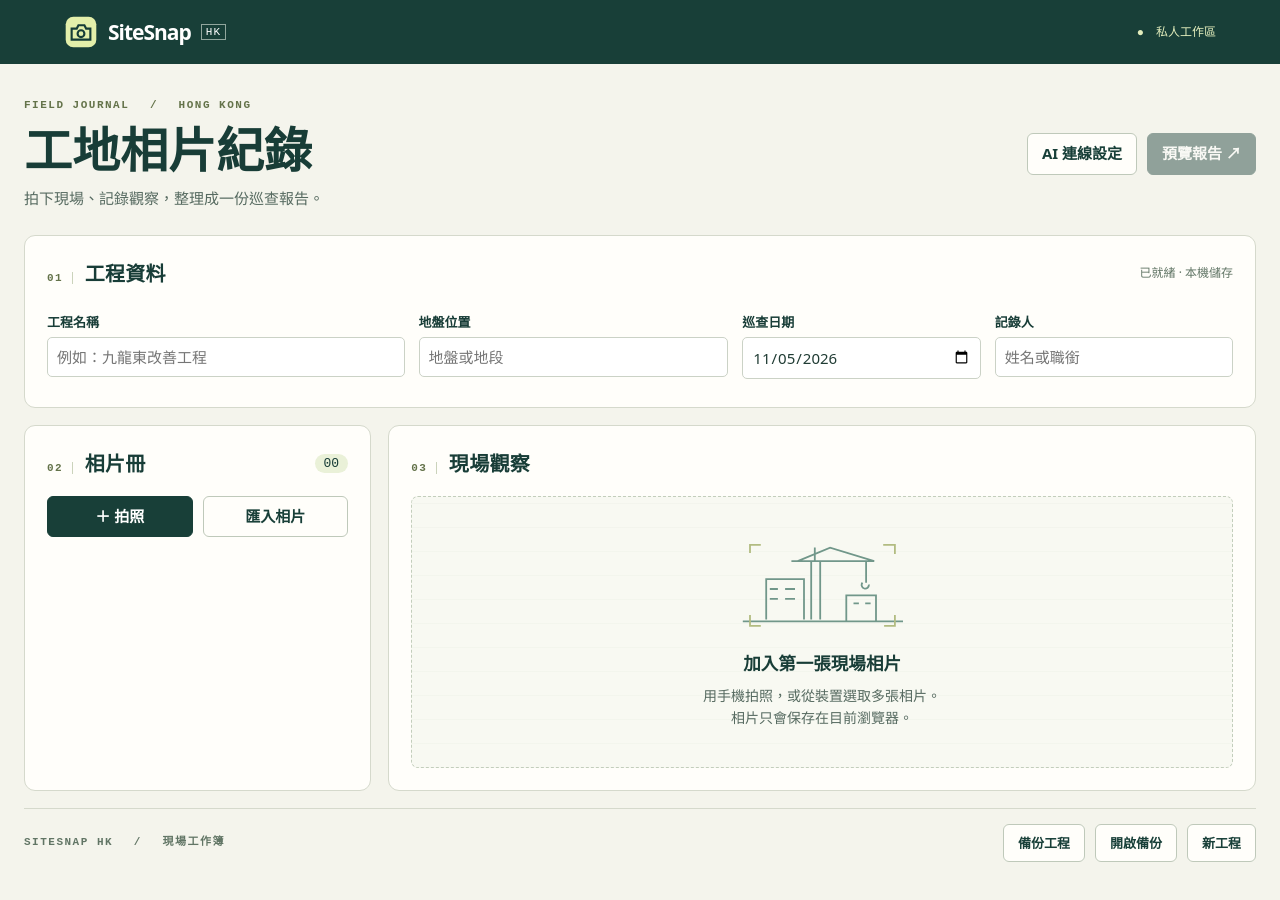
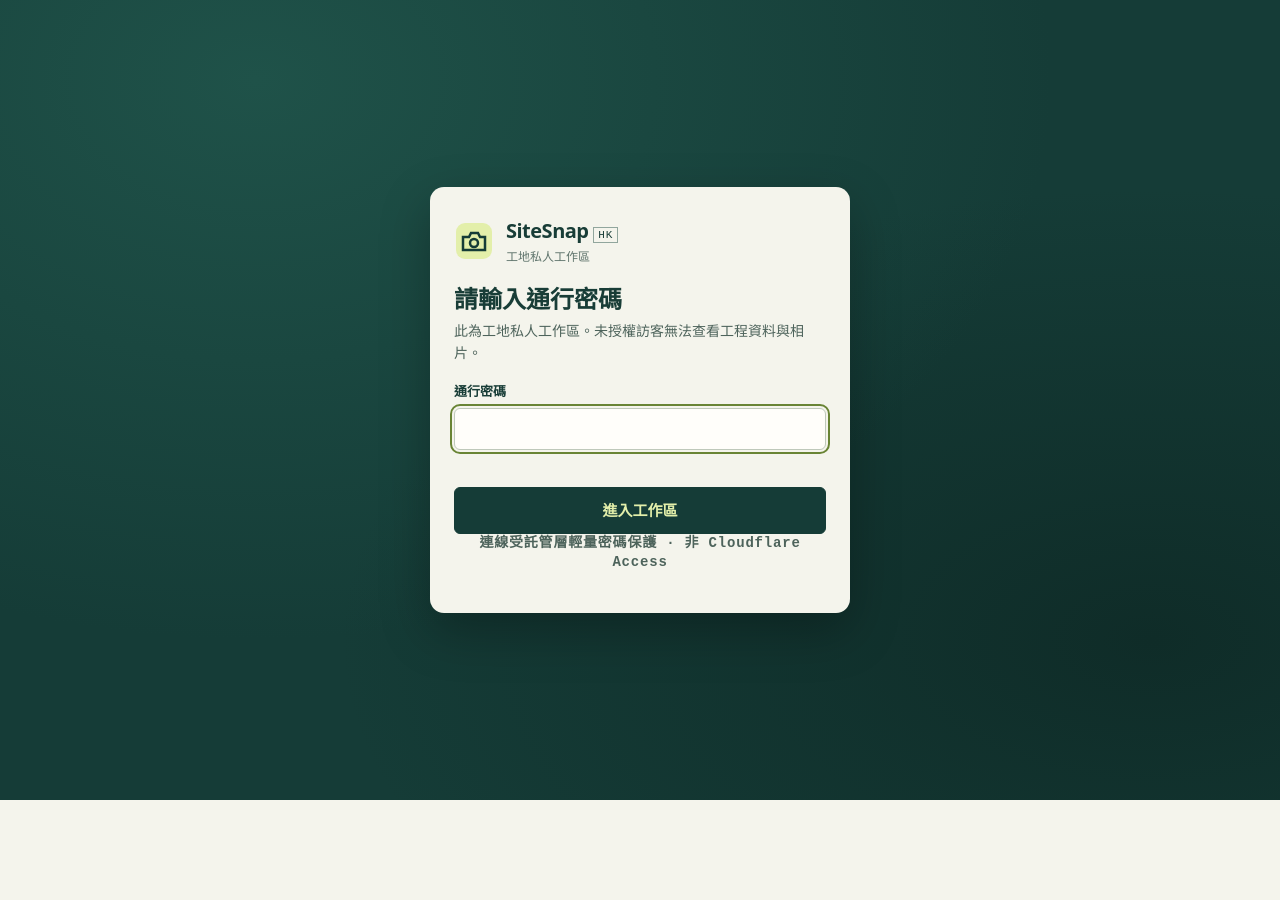
Before and after one commit to Tenhi98/Tenhi98.github.io, a plain HTML site: page sitesnap/index.html in a window 1280 px wide. After the commit the page ends 800 px from the top, so only its background shows below. Drawn offline with Linux system fonts and the light colour scheme.

Commit message:
sitesnap: restore end-user password gate
Unlock meant GitHub access for GPT, not removing site gate.

```diff
--- /dev/null
+++ b/sitesnap/auth.config.js
@@ -0,0 +1,9 @@
+/* SiteSnap HK access gate — SHA-256 hex of the access password (never plaintext).
+   Rotate with: node scripts/set-password.mjs "新密碼"
+   See DEPLOY.md. */
+window.SITESNAP_AUTH = {
+  version: 1,
+  /* hash of temporary QA password documented in DEPLOY.md — replace before production use */
+  passwordHash:
+    "4eea832c7a9b6bb524654fcdf0a8851f453868a8ff625a277718126b42bf1770",
+};
--- /dev/null
+++ b/sitesnap/gate.js
@@ -0,0 +1,115 @@
+"use strict";
+(function () {
+  const FLAG = "sitesnap-hk-auth";
+  const cfg = window.SITESNAP_AUTH || {};
+  const expected = String(cfg.passwordHash || "").toLowerCase();
+
+  async function sha256Hex(text) {
+    const data = new TextEncoder().encode(text);
+    const buf = await crypto.subtle.digest("SHA-256", data);
+    return Array.from(new Uint8Array(buf))
+      .map((b) => b.toString(16).padStart(2, "0"))
+      .join("");
+  }
+
+  function showApp() {
+    const gate = document.getElementById("gate");
+    const app = document.getElementById("app");
+    if (gate) gate.hidden = true;
+    if (app) app.hidden = false;
+    document.body.classList.remove("gated");
+    document.body.classList.add("authed");
+    loadAppScripts();
+  }
+
+  function showGate() {
+    const gate = document.getElementById("gate");
+    const app = document.getElementById("app");
+    if (app) app.hidden = true;
+    if (gate) gate.hidden = false;
+    document.body.classList.add("gated");
+    document.body.classList.remove("authed");
+    const input = document.getElementById("gate-password");
+    if (input) {
+      input.value = "";
+      setTimeout(() => input.focus(), 50);
+    }
+  }
+
+  let scriptsLoaded = false;
+  function loadAppScripts() {
+    if (scriptsLoaded) return;
+    scriptsLoaded = true;
+    const load = (src) =>
+      new Promise((ok, no) => {
+        const s = document.createElement("script");
+        s.src = src;
+        s.onload = ok;
+        s.onerror = () => no(new Error("load " + src));
+        document.body.appendChild(s);
+      });
+    load("./app.js")
+      .then(() => load("./ai.js"))
+      .catch((e) => console.error(e));
+  }
+
+  async function tryLogin(ev) {
+    if (ev) ev.preventDefault();
+    const input = document.getElementById("gate-password");
+    const err = document.getElementById("gate-error");
+    const btn = document.getElementById("gate-submit");
+    const pwd = (input && input.value) || "";
+    if (err) err.textContent = "";
+    if (!pwd) {
+      if (err) err.textContent = "請輸入通行密碼。";
+      return;
+    }
+    if (!expected) {
+      if (err) err.textContent = "尚未設定通行密碼雜湊，請聯絡統籌。";
+      return;
+    }
+    if (btn) btn.disabled = true;
+    try {
+      const hash = await sha256Hex(pwd);
+      if (hash !== expected) {
+        if (err) err.textContent = "密碼不正確，無法進入私人工作區。";
+        if (input) {
+          input.value = "";
+          input.focus();
+        }
+        return;
+      }
+      sessionStorage.setItem(FLAG, "1");
+      showApp();
+    } catch (e) {
+      if (err) err.textContent = "此瀏覽器無法驗證密碼，請改用較新版本。";
+    } finally {
+      if (btn) btn.disabled = false;
+    }
+  }
+
+  function logout() {
+    sessionStorage.removeItem(FLAG);
+    // Soft reset: reload so app state / SW stay consistent
+    location.reload();
+  }
+
+  window.sitesnapLogout = logout;
+
+  function bind() {
+    const form = document.getElementById("gate-form");
+    if (form) form.addEventListener("submit", tryLogin);
+    const out = document.getElementById("logout");
+    if (out) out.addEventListener("click", logout);
+  }
+
+  function boot() {
+    bind();
+    if (sessionStorage.getItem(FLAG) === "1") showApp();
+    else showGate();
+  }
+
+  if (document.readyState === "loading")
+    document.addEventListener("DOMContentLoaded", boot);
+  else boot();
+})();
--- a/sitesnap/index.html
+++ b/sitesnap/index.html
@@ -6,7 +6,53 @@
   /><meta name="theme-color" content="#153c37" /><title>
     SiteSnap HK · 工地相片紀錄</title
   ><link rel="stylesheet" href="style.css" />
-  <body>
+  <body class="gated">
+  <div id="gate" class="gate" hidden>
+    <div class="gate-card">
+      <div class="gate-brand">
+        <svg viewBox="0 0 40 40" width="40" height="40" aria-hidden="true">
+          <rect x="2" y="2" width="36" height="36" rx="9" fill="#e3efaa" />
+          <path
+            d="M9 16h6l2-4h7l2 4h5v13H9z"
+            fill="none"
+            stroke="#153c37"
+            stroke-width="2.5"
+          />
+          <circle
+            cx="20"
+            cy="22"
+            r="4"
+            fill="none"
+            stroke="#153c37"
+            stroke-width="2.5"
+          />
+        </svg>
+        <div>
+          <strong>SiteSnap <small>HK</small></strong>
+          <span>工地私人工作區</span>
+        </div>
+      </div>
+      <h1>請輸入通行密碼</h1>
+      <p>此為工地私人工作區。未授權訪客無法查看工程資料與相片。</p>
+      <form id="gate-form" autocomplete="off">
+        <label
+          >通行密碼
+          <input
+            id="gate-password"
+            type="password"
+            name="password"
+            autocomplete="current-password"
+            maxlength="128"
+            required
+          />
+        </label>
+        <p id="gate-error" class="gate-error" role="alert"></p>
+        <button type="submit" class="primary" id="gate-submit">進入工作區</button>
+      </form>
+      <p class="gate-note">連線受託管層輕量密碼保護 · 非 Cloudflare Access</p>
+    </div>
+  </div>
+  <div id="app" hidden>
     <header>
       <div class="brand">
         <svg viewBox="0 0 40 40" width="34" height="34" aria-hidden="true">
@@ -28,7 +74,10 @@
         </svg>
         SiteSnap <small>HK</small>
       </div>
-      <span class="local">●　私人工作區</span>
+      <div class="header-tools">
+        <span class="local">●　私人工作區</span>
+        <button type="button" id="logout" class="ghost">登出</button>
+      </div>
     </header>
     <main>
       <div class="heading">
@@ -240,7 +289,8 @@
       </div>
       <div id="pages"></div>
     </dialog>
-    <script src="app.js"></script>
-    <script src="ai.js"></script>
+  </div>
+    <script src="auth.config.js"></script>
+    <script src="gate.js"></script>
   </body>
 </html>
--- a/sitesnap/style.css
+++ b/sitesnap/style.css
@@ -438,3 +438,119 @@ dialog > p {
     widows: 2;
   }
 }
+
+/* —— Access gate (light client-side password) —— */
+body.gated {
+  min-height: 100vh;
+  background: #153c37;
+}
+.gate {
+  min-height: 100vh;
+  display: grid;
+  place-items: center;
+  padding: 28px 18px;
+  background:
+    radial-gradient(ellipse at 20% 10%, #1f5249 0%, transparent 55%),
+    radial-gradient(ellipse at 90% 80%, #0f2c28 0%, transparent 50%),
+    #153c37;
+  color: #f4f4ec;
+}
+.gate[hidden] {
+  display: none !important;
+}
+.gate-card {
+  width: min(420px, 100%);
+  background: #f4f4ec;
+  color: #183d37;
+  border-radius: 14px;
+  padding: 28px 24px 22px;
+  box-shadow: 0 18px 50px rgba(0, 0, 0, 0.28);
+}
+.gate-brand {
+  display: flex;
+  align-items: center;
+  gap: 12px;
+  margin-bottom: 18px;
+}
+.gate-brand strong {
+  display: block;
+  font-size: 20px;
+  letter-spacing: -0.5px;
+}
+.gate-brand small {
+  font: 11px monospace;
+  border: 1px solid #91a69d;
+  padding: 1px 4px;
+  letter-spacing: 1px;
+}
+.gate-brand span {
+  display: block;
+  font-size: 12px;
+  color: #5f746c;
+  margin-top: 2px;
+}
+.gate-card h1 {
+  font-size: 24px;
+  margin: 0 0 8px;
+}
+.gate-card > p {
+  color: #4d635b;
+  margin: 0 0 18px;
+  font-size: 14px;
+}
+.gate-card label {
+  display: block;
+  font-weight: 600;
+  font-size: 13px;
+  margin-bottom: 14px;
+}
+.gate-card input[type="password"] {
+  display: block;
+  width: 100%;
+  margin-top: 6px;
+  font: inherit;
+  padding: 10px 12px;
+  border: 1px solid #bfc9ba;
+  border-radius: 6px;
+  background: #fffefa;
+  color: #183d37;
+}
+.gate-card button.primary {
+  width: 100%;
+  padding: 11px 14px;
+  background: #153c37;
+  border-color: #153c37;
+  color: #e3efaa;
+}
+.gate-card button.primary:hover {
+  background: #1f5249;
+}
+.gate-error {
+  min-height: 1.3em;
+  color: #9b2c2c;
+  font-size: 13px;
+  margin: -6px 0 12px;
+}
+.gate-note {
+  margin: 16px 0 0;
+  font: 600 10px/1.4 monospace;
+  letter-spacing: 0.8px;
+  color: #7a8c83;
+  text-align: center;
+}
+.header-tools {
+  display: flex;
+  align-items: center;
+  gap: 10px;
+}
+button.ghost {
+  background: transparent;
+  color: #e2edbc;
+  border: 1px solid #91a69d;
+  padding: 5px 10px;
+  font-size: 12px;
+}
+button.ghost:hover {
+  background: rgba(227, 239, 170, 0.12);
+  color: #e3efaa;
+}
--- a/sitesnap/sw.js
+++ b/sitesnap/sw.js
@@ -1,5 +1,5 @@
-const CACHE = "sitesnap-shell-source-v3-nolock",
-  shell = ["./index.html", "./style.css", "./app.js", "./ai.js"].map(
+const CACHE = "sitesnap-shell-source-v4-gate",
+  shell = ["./index.html", "./style.css", "./app.js", "./ai.js", "./gate.js", "./auth.config.js"].map(
     (s) => new URL(s, self.registration.scope).href,
   );
 self.addEventListener("install", (e) =>
```
